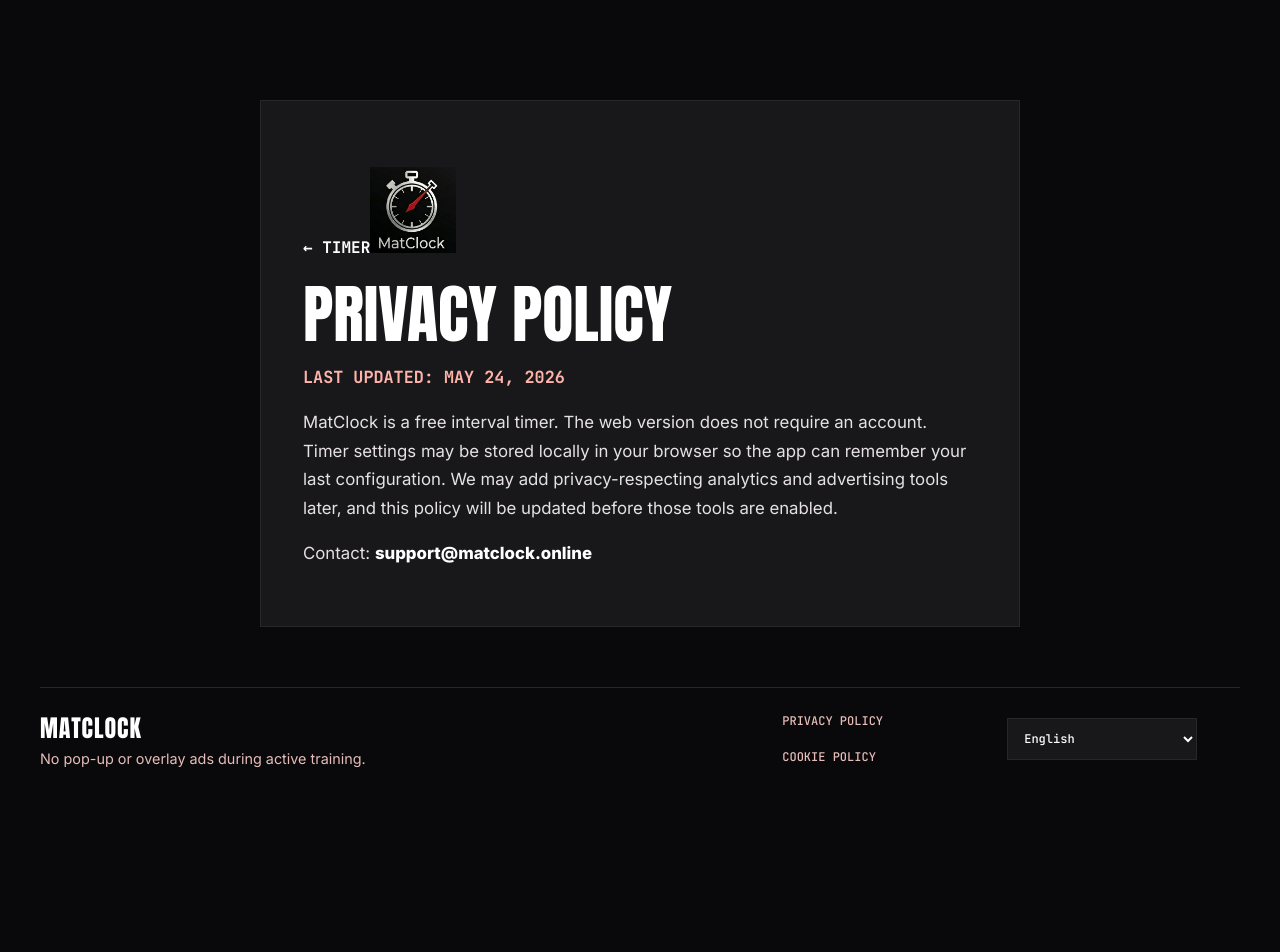
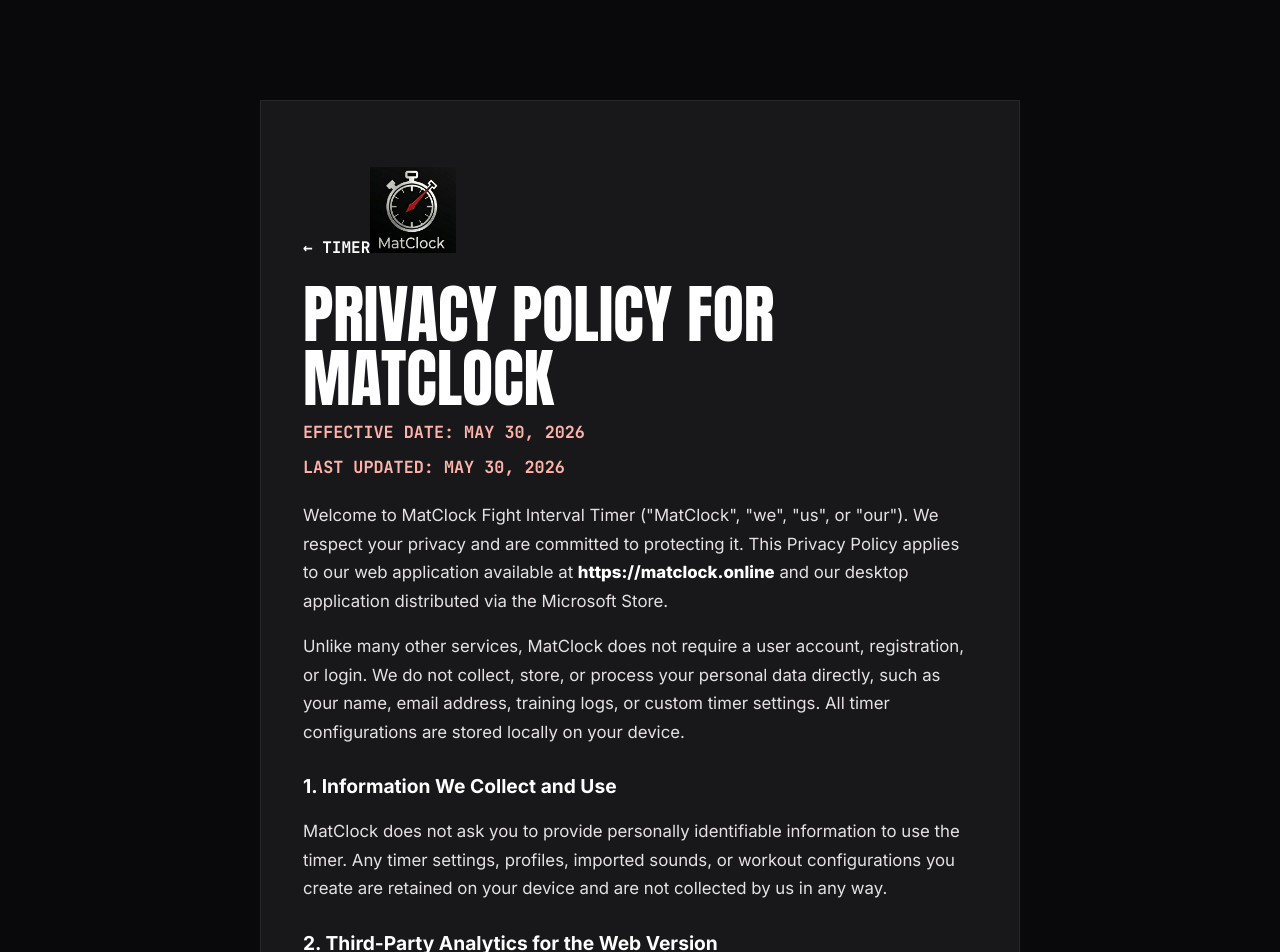
Before and after one commit to Alexunique1/MatClock-Fight-Interval-Timer, a Next.js app: page /privacy in a window 1280 px wide. Shown: the top 952 px of the page. Before the commit the page ends 800 px from the top, so only its background shows below. Built offline with nearby package versions, Linux system fonts and the light colour scheme.

Commit message:
Add full privacy policy page

```diff
--- a/app/globals.css
+++ b/app/globals.css
@@ -644,6 +644,25 @@
   line-height: 1.7;
 }
 
+.policy-content h2 {
+  margin: 28px 0 10px;
+  color: var(--text-primary);
+  font-size: 1.2rem;
+  line-height: 1.35;
+}
+
+.policy-content ul {
+  margin: 10px 0 18px;
+  padding-left: 22px;
+  color: var(--on-surface);
+  font-size: 1.02rem;
+  line-height: 1.65;
+}
+
+.policy-content li + li {
+  margin-top: 8px;
+}
+
 .policy-card a {
   color: var(--text-primary);
   font-weight: 800;
@@ -659,9 +678,16 @@
 
 .policy-date {
   color: var(--primary) !important;
+  margin: 0;
   font-family: var(--font-mono);
   font-weight: 700;
   text-transform: uppercase;
+}
+
+.policy-date-group {
+  display: grid;
+  gap: 6px;
+  margin: 8px 0 20px;
 }
 
 .primary-action:focus-visible,
--- a/components/policy-page.tsx
+++ b/components/policy-page.tsx
@@ -37,7 +37,7 @@
   };
 
   const dictionary: Dictionary = useMemo(() => dictionaries[locale], [locale]);
-  const title = type === "privacy" ? dictionary.privacyTitle : dictionary.cookiesTitle;
+  const title = type === "privacy" ? "Privacy Policy for MatClock" : dictionary.cookiesTitle;
   const body = type === "privacy" ? dictionary.privacyBody : dictionary.cookiesBody;
 
   return (
@@ -49,14 +49,177 @@
         </Link>
         <img className="policy-logo" src="/images/logo.png" alt="MatClock" />
         <h1>{title}</h1>
+        {type === "privacy" ? (
+          <div className="policy-date-group">
+            <p className="policy-date">Effective Date: May 30, 2026</p>
+            <p className="policy-date">Last Updated: May 30, 2026</p>
+          </div>
+        ) : (
           <p className="policy-date">{dictionary.policyUpdated}</p>
+        )}
+        {type === "privacy" ? (
+          <PrivacyPolicyContent />
+        ) : (
+          <>
             <p>{body}</p>
             <p>
               {dictionary.contact}:{" "}
               <a href="mailto:support@matclock.online">support@matclock.online</a>
             </p>
+          </>
+        )}
       </section>
       <SiteFooter dictionary={dictionary} locale={locale} onLocaleChange={handleLocaleChange} />
     </main>
   );
 }
+
+function PrivacyPolicyContent() {
+  return (
+    <div className="policy-content">
+      <p>
+        Welcome to MatClock Fight Interval Timer ("MatClock", "we", "us", or "our"). We
+        respect your privacy and are committed to protecting it. This Privacy Policy
+        applies to our web application available at{" "}
+        <a href="https://matclock.online">https://matclock.online</a> and our desktop
+        application distributed via the Microsoft Store.
+      </p>
+
+      <p>
+        Unlike many other services, MatClock does not require a user account,
+        registration, or login. We do not collect, store, or process your personal data
+        directly, such as your name, email address, training logs, or custom timer
+        settings. All timer configurations are stored locally on your device.
+      </p>
+
+      <h2>1. Information We Collect and Use</h2>
+      <p>
+        MatClock does not ask you to provide personally identifiable information to use
+        the timer. Any timer settings, profiles, imported sounds, or workout
+        configurations you create are retained on your device and are not collected by
+        us in any way.
+      </p>
+
+      <h2>2. Third-Party Analytics for the Web Version</h2>
+      <p>
+        To understand how users interact with our web version and to improve the
+        application, we may use Google Analytics. Google Analytics may automatically
+        collect certain non-personal usage and technical information when you visit our
+        website, including:
+      </p>
+      <ul>
+        <li>Device and browser data: operating system, browser type, device type, and screen resolution.</li>
+        <li>Geo-location data: general geographic location, such as country and city level based on IP address.</li>
+        <li>Usage data: pages viewed, time spent on the web app, and interactions with timer features.</li>
+      </ul>
+      <p>
+        Google Analytics may use cookies or similar technologies to collect this data.
+        You can accept, decline, block, or delete cookies through your browser settings
+        where supported.
+      </p>
+
+      <h2>3. Microsoft Store and Purchases</h2>
+      <p>
+        The desktop version of MatClock available on the Microsoft Store requires a
+        one-time purchase.
+      </p>
+      <p>
+        No financial data is collected by us. All transactions and payment processing
+        are handled exclusively by Microsoft.
+        We never receive, view, or store your credit card information, billing address,
+        or payment details.
+      </p>
+      <p>
+        No MatClock account is required.
+        The desktop app runs locally and does not transmit your timer profiles,
+        settings, or training data to our servers.
+      </p>
+
+      <h2>4. Data Storage</h2>
+      <p>
+        All data related to your custom intervals, rounds, timer configurations, and
+        custom desktop sound files is saved locally on your device, via browser
+        LocalStorage for the web version or local app configuration files for the
+        desktop version. If you clear your browser data or uninstall the desktop app,
+        this data may be deleted. We have no access to it.
+      </p>
+
+      <h2>5. Future Mobile Apps, Advertising Networks, and Service Providers</h2>
+      <p>
+        MatClock may release mobile applications in the future. Those mobile apps may
+        use third-party services for app distribution, analytics, crash reporting, or
+        advertising, such as Google Play Services, AdMob, Google Analytics for Firebase,
+        Firebase Crashlytics, or other advertising mediation providers.
+      </p>
+      <p>
+        We may employ third-party companies and services for the following reasons:
+      </p>
+      <ul>
+        <li>To facilitate our service.</li>
+        <li>To provide distribution, analytics, crash reporting, or advertising services.</li>
+        <li>To assist us in understanding how MatClock is used and how it can be improved.</li>
+      </ul>
+      <p>
+        These third-party services may collect information used to identify you,
+        depending on their own privacy policies and the platform where you use MatClock.
+        If mobile apps, advertising, crash reporting, or additional analytics services
+        are introduced, this Privacy Policy will be updated before those features are
+        enabled or before the relevant app version is released.
+      </p>
+
+      <h2>6. Log Data and Crash Reports</h2>
+      <p>
+        The current web and desktop versions of MatClock do not send crash reports or
+        diagnostic logs to our servers. In future mobile versions, if an error occurs,
+        third-party crash reporting tools may collect log data such as device IP
+        address, device name, operating system version, app configuration, time and date
+        of use, and other diagnostic statistics. This will be disclosed before such
+        tools are enabled.
+      </p>
+
+      <h2>7. Cookies</h2>
+      <p>
+        Cookies are files with a small amount of data that are commonly used as
+        anonymous unique identifiers. These are sent to your browser from websites that
+        you visit and are stored on your device.
+      </p>
+      <p>
+        MatClock may use local browser storage to remember timer settings and language
+        preferences. The service does not use advertising cookies in the initial web
+        release. However, Google Analytics, Google AdSense, or other third-party code
+        and libraries may use cookies or similar technologies to collect information and
+        improve their services. You can accept or refuse cookies through your browser
+        settings. If you refuse cookies, some portions of the service may not function as
+        intended.
+      </p>
+
+      <h2>8. Children's Privacy</h2>
+      <p>
+        MatClock is designed for use by individuals of all ages. We do not knowingly
+        collect personally identifiable information from children under the age of 13.
+      </p>
+
+      <h2>9. Security</h2>
+      <p>
+        We value your trust and aim to use commercially reasonable means to protect any
+        information handled by the services we use. However, no method of transmission
+        over the internet or method of electronic storage is 100% secure, and we cannot
+        guarantee absolute security.
+      </p>
+
+      <h2>10. Changes to This Privacy Policy</h2>
+      <p>
+        We may update this Privacy Policy from time to time. Any changes will be posted
+        on this page with an updated "Last Updated" date. We encourage you to review
+        this Privacy Policy periodically.
+      </p>
+
+      <h2>11. Contact Us</h2>
+      <p>
+        If you have any questions or feedback regarding this Privacy Policy, please
+        contact us at:{" "}
+        <a href="mailto:support@matclock.online">support@matclock.online</a>
+      </p>
+    </div>
+  );
+}
--- a/lib/i18n.ts
+++ b/lib/i18n.ts
@@ -117,8 +117,8 @@
     cookies: "Cookie Policy",
     social: "Social",
     language: "Language",
-    policyUpdated: "Last updated: May 24, 2026",
-    privacyTitle: "Privacy Policy",
+    policyUpdated: "Last updated: May 30, 2026",
+    privacyTitle: "Privacy Policy for MatClock",
     cookiesTitle: "Cookie Policy",
     privacyBody:
       "MatClock is a free interval timer. The web version does not require an account. Timer settings may be stored locally in your browser so the app can remember your last configuration. We may add privacy-respecting analytics and advertising tools later, and this policy will be updated before those tools are enabled.",
```
Lines whose indentation alone changed are shown as unchanged.
